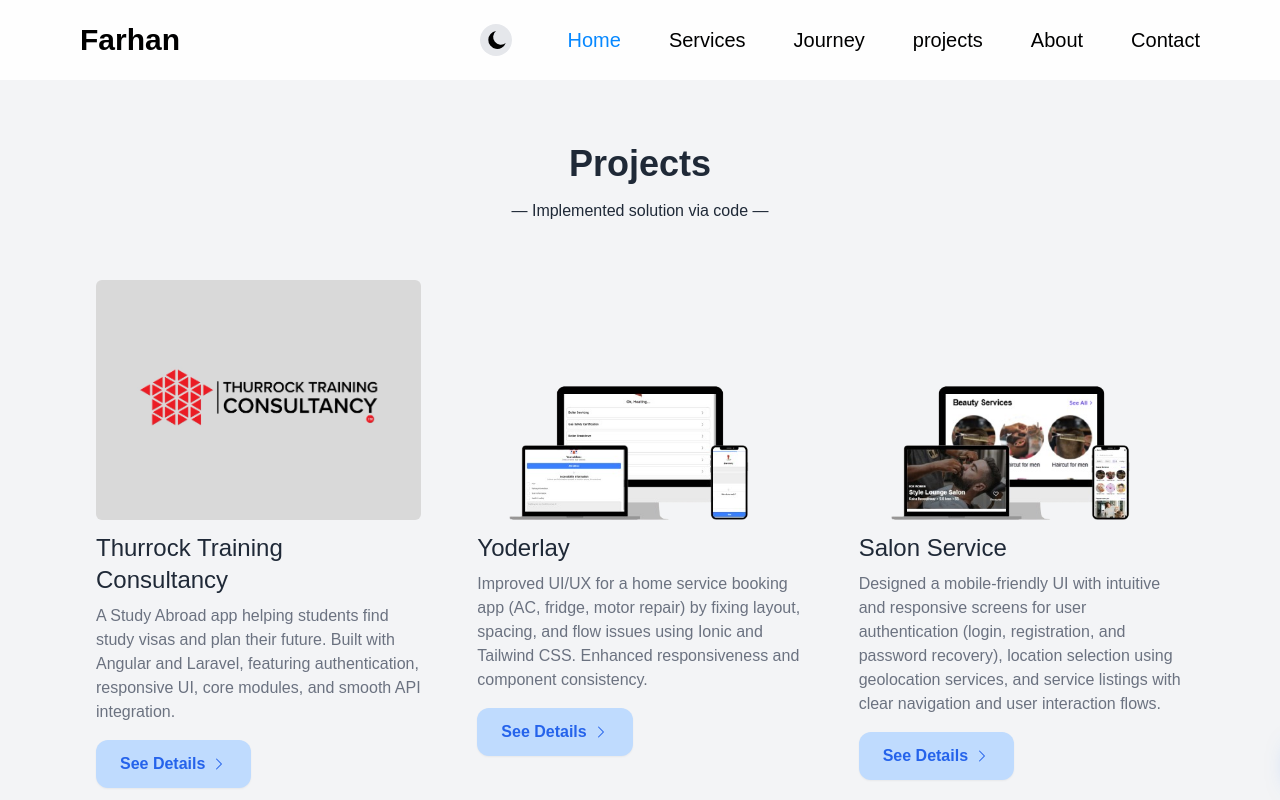
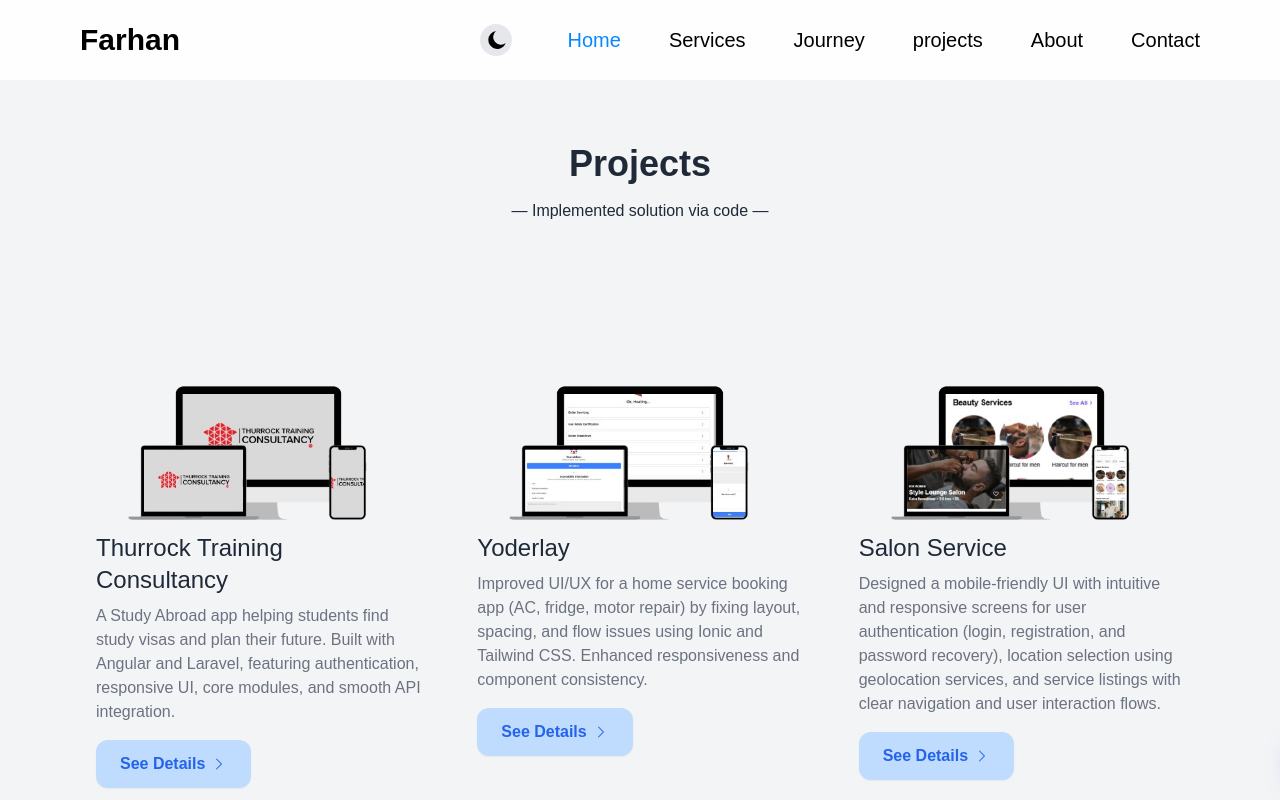
Before and after one commit to FarhanAK48/Portfolio, an Angular app: page /projects in a window 1280 px wide. Shown: the top 800 px of the page. Built offline with nearby package versions, Linux system fonts and the light colour scheme.

Commit message:
add ttc image

```diff
--- a/src/app/layout/projects/projects.component.ts
+++ b/src/app/layout/projects/projects.component.ts
@@ -76,7 +76,7 @@ export class ProjectsComponent implements OnInit {
       title: 'Thurrock Training Consultancy',
       description:
         'A Study Abroad app helping students find study visas and plan their future. Built with Angular and Laravel, featuring authentication, responsive UI, core modules, and smooth API integration.',
-      img: '../../../assets/TTC.png'
+      img: '../../../assets/TTC_-removebg-preview.png'
     },
     {
       title: 'Yoderlay',
@@ -196,7 +196,7 @@ export class ProjectsComponent implements OnInit {
 
   projectDetails: any = [
     {
-      image: '../../../assets/TTC.png',
+      image: '../../../assets/TTC_-removebg-preview.png',
       projectName: 'Thurrock Training Consultancy',
       company: '@BolTech Solutions',
       start: 'May 2023',
```
Also changed, not shown: src/assets/TTC_-removebg-preview.png (added).
